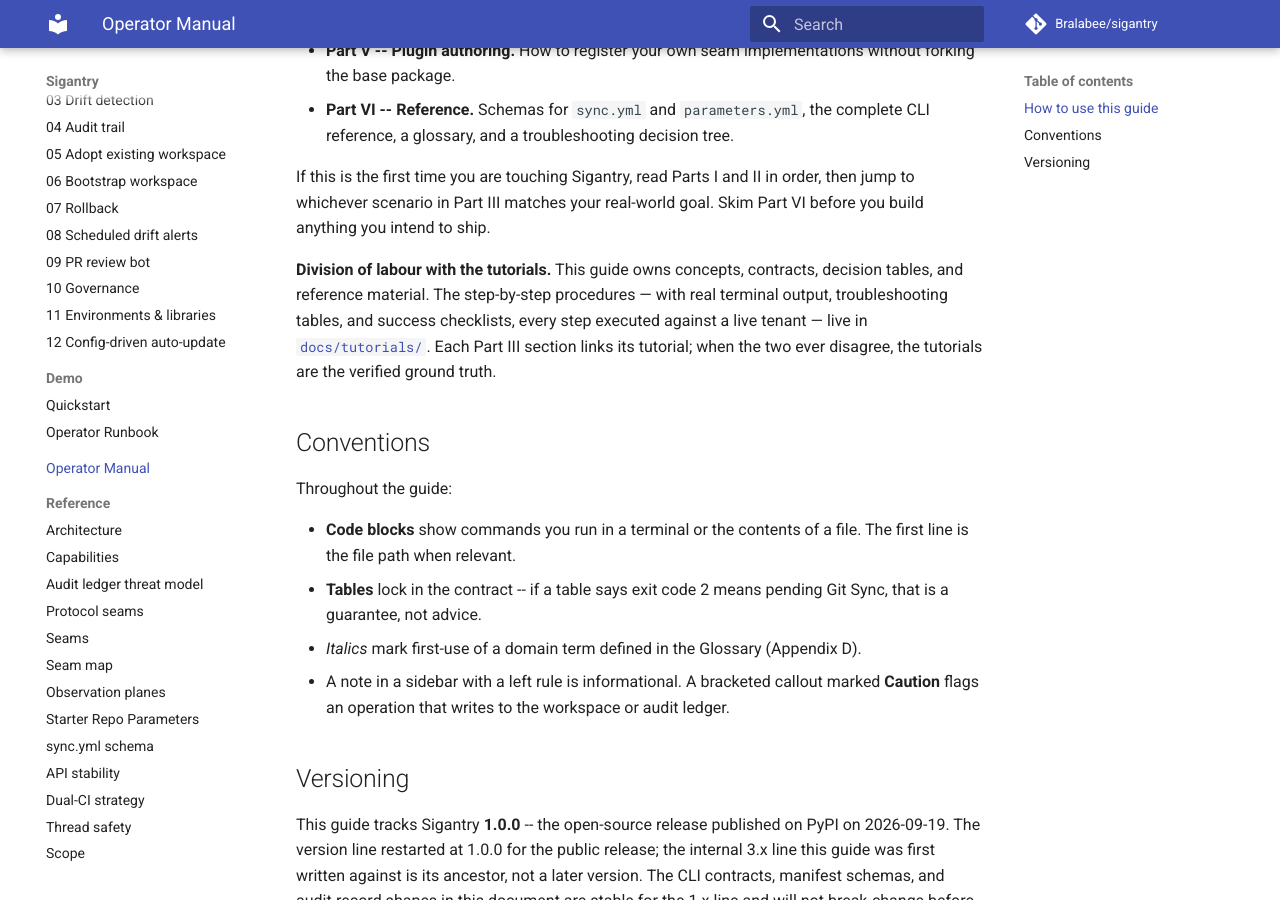
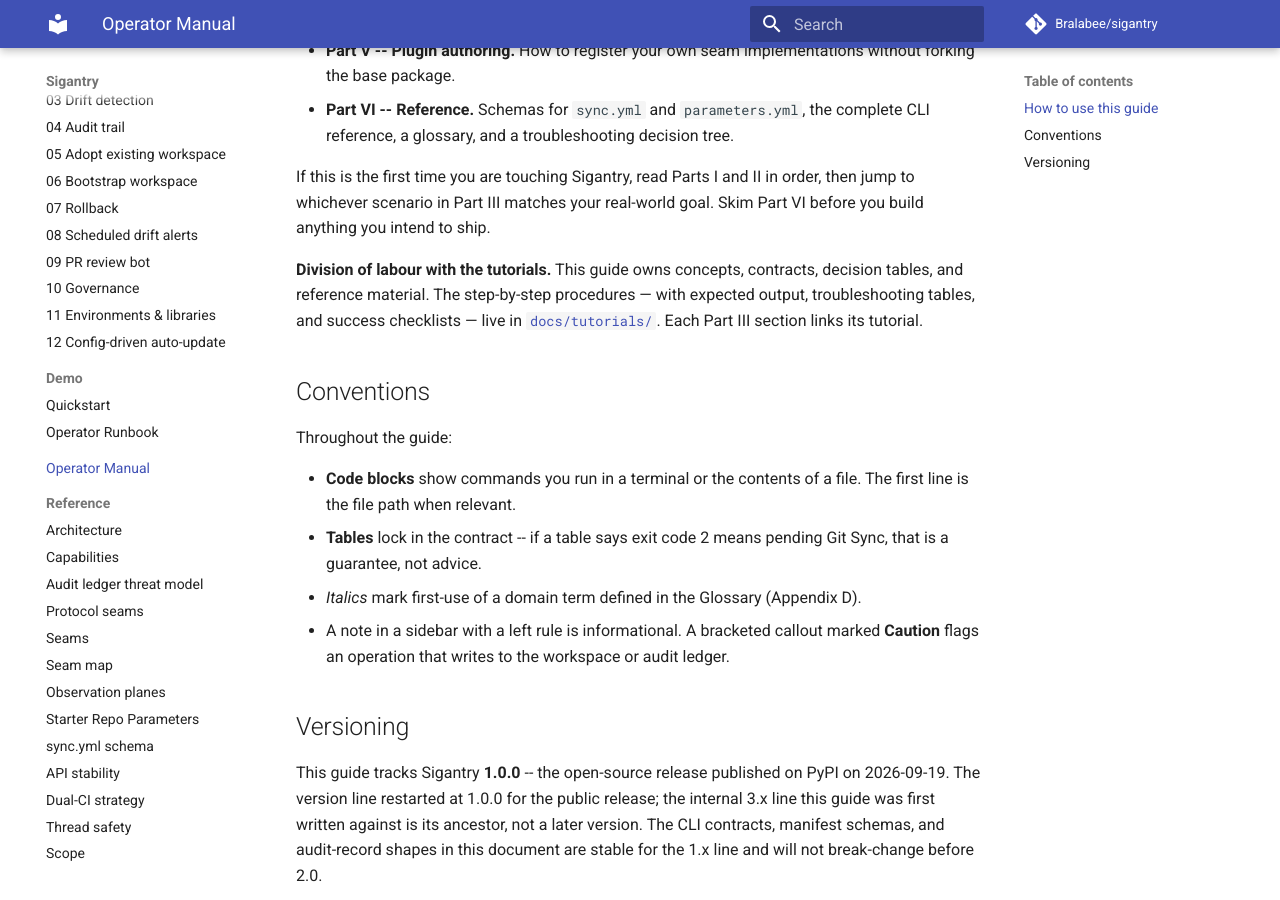
Before and after one commit to Bralabee/sigantry, an MkDocs documentation site: the page built from docs/USER-GUIDE.md, in a window 1280 px wide and 900 px high, scrolled down 2794 px. Built offline with MkDocs 1.6.1 and Material for MkDocs 9.7.7, drawn with Linux system fonts in a browser that asks for light colours; comment, search, counter and statistics services are not loaded; some of the changed text lies outside the part shown.

Commit message:
docs: stop dating the tutorial commands to a tenant run
The tutorials index said every command in tutorials 01 to 10 was
executed against a live Fabric tenant on 2026-06-11. That cannot be
true of the tutorials as they stand. Tutorial 01's `pip install
sigantry` step was added on 2026-09-20 (5ea3367), and the CHANGELOG
dates the first PyPI release, 1.0.0, to 2026-09-19. The tutorials
entered this repository with that release and have been edited in
later commits, and this repository's history begins on 2026-09-19, so
it cannot show a tenant run of them. The index and the front page now
make no provenance claim. The user guide made the same claim twice
("every step executed against a live tenant") and counted ten
tutorials; there are twelve.

Tutorial 12 said every `env sync-all` invocation, "including the JSON
output blocks", was executed locally on 2026-06-14. Its Step 2 JSON is
not what the command prints: run against the tutorial's manifest (with
synthetic GUIDs), `env sync-all --dry-run` also prints workspaceId, environmentId and
error for each target and installedLibraryName and error for each
wheel (EnvSyncReport.to_dict), and the target name in that block was
changed on 2026-10-04 (#52). The note now says the block is shortened.
Its other sentence stays: sync_environments publishes through
sync_wheel, the function `env sync` calls.

Tutorial 07's note pointed at the tenant run the index described. That
pointer is gone; the note still names the steps that have not been run
against a tenant.

Tutorial 10's rbac-audit note (2026-06-11) and tutorial 11's notes
(2026-06-14) are kept. They predate this repository's history, so they
cannot be checked from it, and nothing in the code contradicts them:
the summary line matches the format governance/cli.py prints, and
`env sync` waits for the publish to finish (_await_publish).

The CHANGELOG [Unreleased] note now says what changed.

```diff
--- a/docs/USER-GUIDE.md
+++ b/docs/USER-GUIDE.md
@@ -48,11 +48,9 @@
 
 **Division of labour with the tutorials.** This guide owns concepts,
 contracts, decision tables, and reference material. The step-by-step
-procedures — with real terminal output, troubleshooting tables, and
-success checklists, every step executed against a live tenant — live in
-[`docs/tutorials/`](tutorials/index.md). Each Part III section links its
-tutorial; when the two ever disagree, the tutorials are the verified
-ground truth.
+procedures — with expected output, troubleshooting tables, and success
+checklists — live in [`docs/tutorials/`](tutorials/index.md). Each
+Part III section links its tutorial.
 
 ## Conventions
 
@@ -1388,11 +1386,11 @@
 
 ### Where to look next
 
-- **Tutorials.** Ten verified, hand-holding worked examples at
+- **Tutorials.** Twelve hand-holding worked examples at
   `docs/tutorials/` -- setup, sync, drift, audit trail, brownfield
-  adoption, bootstrap, rollback, scheduled alerts, PR bot,
-  governance. Every step executed against a live tenant before
-  publication. Start here if you learn by doing.
+  adoption, bootstrap, rollback, scheduled alerts, PR bot, governance,
+  Fabric Environments and config-driven auto-update. Start here if you
+  learn by doing.
 - **Operator runbooks.** Per-workflow deep-dives at
   `docs/runbooks/` -- one file per major workflow with a section
   for setup, command reference, troubleshooting table, and
```
Also changed, not shown: CHANGELOG.md (+7 -5 lines), docs/index.md (+1 -2 lines), docs/tutorials/07-rollback.md (+3 -4 lines), docs/tutorials/12-config-driven-autoupdate.md (+4 -3 lines), docs/tutorials/index.md (+1 -11 lines).
